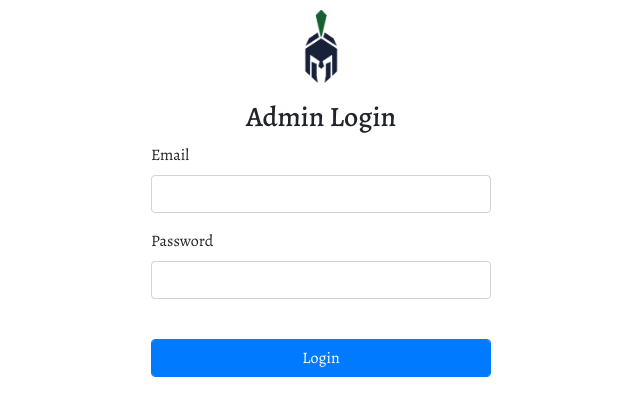
After one commit to Tmstone/hackSCHS, a Flask app: page /raspberry in a window 1280 px wide. The commit adds this page. Shown: the top 416 px of the page, without its empty margins (319-959 px from the left). Run offline with Flask 2, Linux system fonts and the light colour scheme; some libraries are stand-ins or nearby versions.

Commit message:
designed the admin login page

```diff
--- a/controllers.py
+++ b/controllers.py
@@ -26,10 +26,16 @@ def new_user():
 def login():
     return redirect('/dash')
 
-#admin login
+##admin routes##
+#admin dashboard
 def admin():
     return render_template('admindash.html')
 
+def pi():
+    return render_template('login.html')
+
+def admin_in():
+    return redirect('/admindash')
 #process form
 
 #pull all records
--- a/routes.py
+++ b/routes.py
@@ -22,7 +22,9 @@ app.add_url_rule('/dashboard', view_func=dashboard)
 #display user update page
 app.add_url_rule('/user/id', view_func=account)
 
-#admin login
+#admin routes
+app.add_url_rule('/raspberry', view_func=pi)
+app.add_url_rule('/admin', view_func=admin_in, methods=['POST'])
 app.add_url_rule('/admindash', view_func=admin)
 
 #process form
--- a/static/style.css
+++ b/static/style.css
@@ -54,3 +54,8 @@ body {
         display: block;
         text-align: center;
     }
+#login {
+    width: 600px;
+    padding: 20px;
+    background: #FFFEE4;
+}
--- a/templates/account.html
+++ b/templates/account.html
@@ -22,7 +22,7 @@
                     <img src="{{ url_for('static', filename='img/hackSCHS18.png') }}" alt="" width="75" height="175">
                     <ul class="nav flex-column" >
                         <li class="nav-item" ><a class="nav-link" href="/dashboard">Dashboard</a></li>
-                        <li class="nav-item"><a class="nav-link" href="/logout">logout</a></li>
+                        <li class="nav-item"><a class="nav-link" href="/logout">Logout</a></li>
                     </ul>
                 </div>
             </div>
--- /dev/null
+++ b/templates/login.html
@@ -0,0 +1,52 @@
+<!DOCTYPE html>
+<html lang="en">
+<head>
+    <meta charset="UTF-8">
+    <meta name="viewport" content="width=device-width, initial-scale=1.0">
+    <meta http-equiv="X-UA-Compatible" content="ie=edge">
+    <title>HackSCHS | Admin Login</title>
+    <link rel="stylesheet" href="https://stackpath.bootstrapcdn.com/bootstrap/4.3.1/css/bootstrap.min.css" integrity="sha384-ggOyR0iXCbMQv3Xipma34MD+dH/1fQ784/j6cY/iJTQUOhcWr7x9JvoRxT2MZw1T" crossorigin="anonymous">
+    <link href="https://fonts.googleapis.com/css?family=Alegreya:400,500,900&display=swap" rel="stylesheet">
+    <script src="https://code.jquery.com/jquery-3.4.0.min.js" integrity="sha256-BJeo0qm959uMBGb65z40ejJYGSgR7REI4+CW1fNKwOg=" crossorigin="anonymous"></script>
+    <link rel="stylesheet" href="{{ url_for('static', filename='style.css') }}">
+    <script src="{{ url_for('static', filename='main.js') }}"></script>
+</head>
+<body>
+    <div class="container">
+        <div id ="section">
+            <form class="col-lg-6 offset-lg-3" action="#" method="post">
+                <div class="row justify-content-center">
+                    <div class="col-8">
+                        <p class="text-center">
+                            <a href="/"><img src="{{ url_for('static', filename='img/hackSCHS18.png') }}" alt="" width="" height="75"></a>
+                        </p>
+                        <h3 class="text-center">Admin Login</h3>
+                    </div>
+                </div>
+                <div class="row justify-content-center">
+                    <div class="col-8">
+                        <div class="form-group">
+                            <label for="email">Email</label>
+                            <input type="email" class="form-control" name="email" value="">
+                        </div>
+                    </div>
+                </div>
+                <div class="row justify-content-center">
+                    <div class="col-8">
+                        <div class="form-group">
+                            <label for="password">Password</label>
+                            <input type="password" class="form-control" name="password" value="">
+                        </div>
+                    </div>
+                </div>
+                <div class="row justify-content-center">
+                    <div class="col-8">
+                        <label for="hidden"></label>
+                        <input type="submit" class="btn btn-primary form-control" value="Login">
+                    </div>
+                </div>
+            </form>
+        </div>
+    </div>
+</body>
+</html>
```
